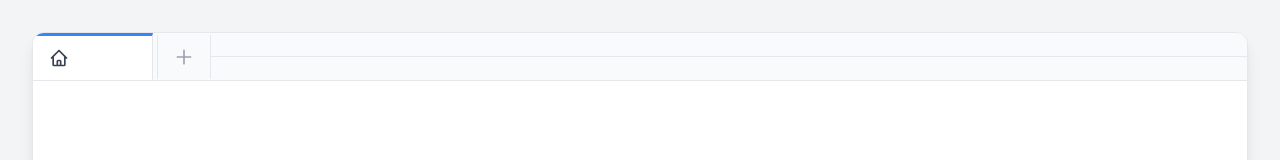
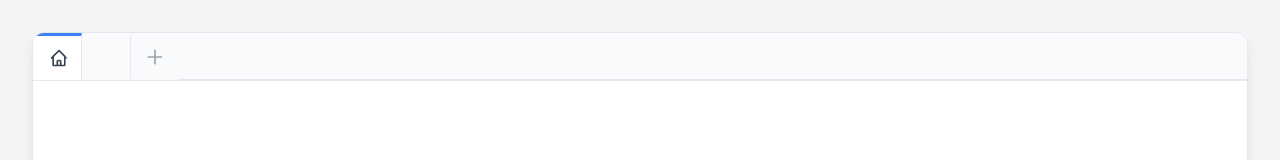
Before and after one commit to Divaks/TestTaskInsiders, a React (Vite) app in the folder tab-app/: page / in a window 1280 px wide. Shown: the top 160 px of the page. Built offline with nearby package versions, Linux system fonts and the light colour scheme.

Commit message:
stable version before fixes

```diff
--- a/tab-app/src/components/Tab.jsx
+++ b/tab-app/src/components/Tab.jsx
@@ -2,29 +2,37 @@ import React from 'react';
 
 const Tab = ({ tab, isActive, onClick, onDelete, onPin }) => {
     const isSystem = tab.id === 'system';
+
+    const style = isSystem
+        ? {}
+        : { maxWidth: '240px', minWidth: '120px' };
 
     return (
         <div
             onClick={() => onClick(tab.id)}
             className={`
                 group relative flex items-center pl-4 pr-2 py-3 cursor-pointer select-none
-                border-r border-gray-200 border-t-[3px] transition-colors duration-150
+                border-r border-gray-200 border-t-[3px] transition-all duration-150
+
+                // 🔥 flex-1: Це магія. Вкладки будуть рівномірно розтягуватись,
+                // заповнюючи пусте місце.
+                flex-1
 
                 ${isActive
-                ? "bg-white border-t-blue-500 text-gray-800"
+                ? "bg-white border-t-blue-500 text-gray-800 z-10"
                 : "bg-gray-50 border-t-transparent text-gray-500 hover:bg-gray-100"
             }
 
-                ${tab.isPinned ? "bg-gray-50/80" : ""}
+                ${tab.isPinned ? "bg-gray-50/80 flex-none min-w-fit max-w-fit" : ""}
             `}
-            style={{ maxWidth: '200px', minWidth: '120px' }}
+            style={style}
         >
 
             <div
                 className="flex items-center flex-grow overflow-hidden mr-1"
                 style={{
-                    maskImage: 'linear-gradient(to right, black 85%, transparent 100%)',
-                    WebkitMaskImage: 'linear-gradient(to right, black 85%, transparent 100%)'
+                    maskImage: 'linear-gradient(to right, black 80%, transparent 100%)',
+                    WebkitMaskImage: 'linear-gradient(to right, black 80%, transparent 100%)'
                 }}
             >
                 <div className={`flex-shrink-0 ${tab.name ? "mr-2" : ""} ${isActive ? "text-gray-700" : "text-gray-400 group-hover:text-gray-600"}`}>
@@ -53,7 +61,6 @@ const Tab = ({ tab, isActive, onClick, onDelete, onPin }) => {
                             : "text-gray-400 hover:text-gray-600"
                         }
                         `}
-                        title={tab.isPinned ? "Відкріпити" : "Закріпити"}
                     >
                         <svg className={`w-3.5 h-3.5 fill-current transition-transform duration-200 ${tab.isPinned ? "rotate-45" : ""}`} viewBox="0 0 24 24">
                             <path d="M16,12V4H17V2H7V4H8V12L6,14V16H11.2V22H12.8V16H18V14L16,12Z" />
@@ -67,7 +74,6 @@ const Tab = ({ tab, isActive, onClick, onDelete, onPin }) => {
                                 onDelete(tab.id);
                             }}
                             className="p-1 rounded-full hover:bg-red-100 hover:text-red-600 text-gray-400 transition-all duration-200"
-                            title="Закрити вкладку"
                         >
                             <svg className="w-4 h-4" fill="none" stroke="currentColor" viewBox="0 0 24 24">
                                 <path strokeLinecap="round" strokeLinejoin="round" strokeWidth={2} d="M6 18L18 6M6 6l12 12" />
--- a/tab-app/src/components/TabList.jsx
+++ b/tab-app/src/components/TabList.jsx
@@ -1,6 +1,6 @@
 import React, { useState, useRef, useLayoutEffect } from 'react';
 import { SortableContext, horizontalListSortingStrategy } from '@dnd-kit/sortable';
-import Tab from './Tab.jsx';
+import Tab from './Tab';
 import SortableTab from './SortableTab';
 import TabDropdown from './TabDropdown';
 
@@ -12,6 +12,7 @@ function TabList({ tabs, activeTabId, onTabClick, onDeleteTabClick, onAddTabCLic
     const dummyRef = useRef(null);
     const systemTabRef = useRef(null);
     const addBtnRef = useRef(null);
+    const dropdownBtnRef = useRef(null);
 
     const systemTab = {
         id: 'system',
@@ -28,7 +29,7 @@ function TabList({ tabs, activeTabId, onTabClick, onDeleteTabClick, onAddTabCLic
             const addButtonWidth = addBtnRef.current?.getBoundingClientRect().width || 50;
             const moreButtonWidth = 48;
 
-            const safetyBuffer = 20;
+            const safetyBuffer = 2;
 
             const occupiedSpace = systemWidth + addButtonWidth + moreButtonWidth + safetyBuffer;
             const availableForTabs = containerWidth - occupiedSpace;
@@ -38,7 +39,12 @@ function TabList({ tabs, activeTabId, onTabClick, onDeleteTabClick, onAddTabCLic
             let count = 0;
 
             for (let i = 0; i < childNodes.length; i++) {
-                const tabWidth = childNodes[i].getBoundingClientRect().width;
+
+                const minTabWidth = 120;
+
+                const isPinned = tabs[i]?.isPinned;
+                const tabWidth = isPinned ? childNodes[i].getBoundingClientRect().width : minTabWidth;
+
                 if (currentWidth + tabWidth <= availableForTabs) {
                     currentWidth += tabWidth;
                     count++;
@@ -71,10 +77,9 @@ function TabList({ tabs, activeTabId, onTabClick, onDeleteTabClick, onAddTabCLic
 
             <div ref={dummyRef} className="absolute top-0 left-0 invisible pointer-events-none flex">
                 {tabs.map(tab => (
-                    <div key={tab.id} className="px-4 py-3 border-r border-t-[3px] whitespace-nowrap font-medium text-sm flex items-center box-border min-w-[120px] max-w-[200px]">
+                    <div key={tab.id} className="px-4 py-3 border-r border-t-[3px] whitespace-nowrap font-medium text-sm flex items-center box-border min-w-[120px]">
                         <span className="mr-2 w-5 h-5 block"></span>
                         <span>{tab.name}</span>
-                        {!tab.isPinned && <span className="ml-2 w-12 block"></span>}
                     </div>
                 ))}
             </div>
@@ -90,8 +95,7 @@ function TabList({ tabs, activeTabId, onTabClick, onDeleteTabClick, onAddTabCLic
                 />
             </div>
 
-
-            <div className="flex-shrink flex overflow-hidden relative">
+            <div className="flex overflow-hidden relative">
                 <SortableContext items={visibleTabs} strategy={horizontalListSortingStrategy}>
                     {visibleTabs.map((tab) => (
                         <SortableTab
@@ -106,7 +110,9 @@ function TabList({ tabs, activeTabId, onTabClick, onDeleteTabClick, onAddTabCLic
                 </SortableContext>
             </div>
 
-            <div className="flex-shrink-0 relative z-10 pl-1">
+            <div className="flex-shrink-0 flex items-center bg-gray-50 z-20">
+
+                <div ref={dropdownBtnRef} className={`${hiddenTabs.length === 0 ? 'opacity-0 pointer-events-none w-[48px]' : 'w-[48px]'} flex justify-center border-l border-gray-200 h-full py-2`}>
                     <TabDropdown
                         hiddenTabs={hiddenTabs}
                         onTabClick={onTabClick}
@@ -117,14 +123,15 @@ function TabList({ tabs, activeTabId, onTabClick, onDeleteTabClick, onAddTabCLic
                 <button
                     ref={addBtnRef}
                     onClick={onAddTabCLick}
-                className="flex-shrink-0 flex items-center justify-center px-4 h-full border-r border-l border-gray-200 text-gray-400 hover:bg-gray-100 hover:text-blue-500 transition-colors py-3 ml-auto"
+                    className="flex items-center justify-center w-[48px] h-full border-l border-gray-200 text-gray-400 hover:bg-gray-100 hover:text-blue-500 transition-colors py-3"
                 >
                     <svg className="w-5 h-5" fill="none" stroke="currentColor" viewBox="0 0 24 24">
                         <path strokeLinecap="round" strokeLinejoin="round" strokeWidth={2} d="M12 4v16m8-8H4" />
                     </svg>
                 </button>
+            </div>
 
-            <div className="flex-grow border-b border-gray-200 bg-gray-50 min-w-[1px]"></div>
+            <div className="flex-grow border-b border-gray-200 bg-gray-50 h-full min-h-[46px]"></div>
         </div>
     );
 }
```
Lines whose indentation alone changed are shown as unchanged.
